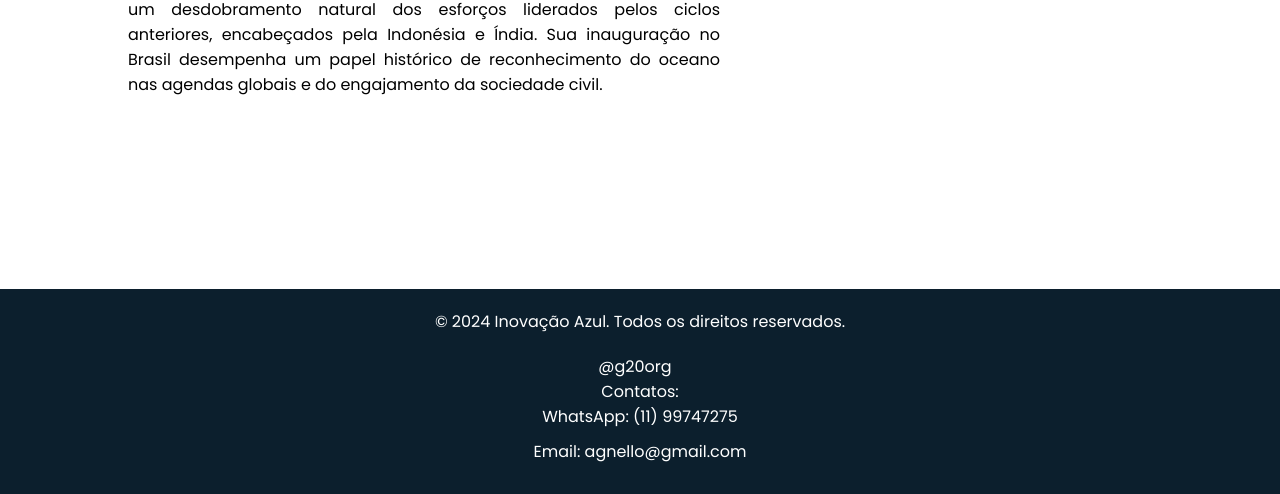
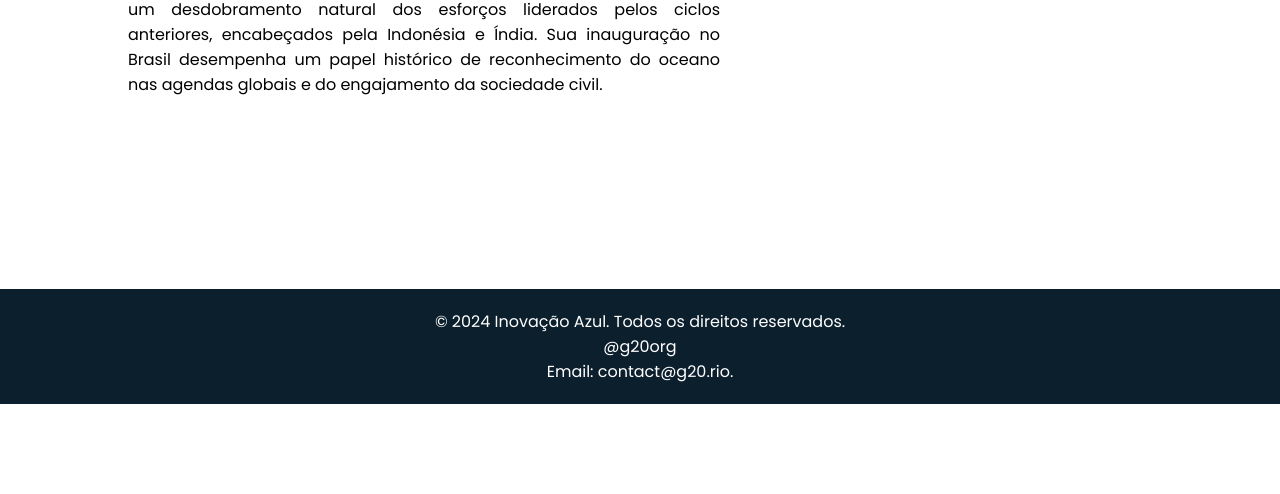
Before and after one commit to felipealamino/GS-FRONTT, a plain HTML site: page index.html in a window 1280 px wide. Shown: the part 579-1073 px from the top of the page. After the commit the page ends 983 px from the top, so only its background shows below. Drawn offline with Linux system fonts and the light colour scheme.

Commit message:
ajuste footer

```diff
--- a/css/styleIndex.css
+++ b/css/styleIndex.css
@@ -80,26 +80,8 @@ footer {
     text-align: center;
 }
 
-#socialmedia {
-    margin-top: 20px;
-}
-
-#socialmedia span {
-    display: inline-block;
-    margin-right: 10px;
-}
-
 .footer {
     max-width: 600px;
     margin: 0 auto;
     left: 0;
 }
-
-.footer ul {
-    list-style-type: none;
-    padding: 0;
-}
-
-.footer li {
-    margin-bottom: 10px;
-}
--- a/index.html
+++ b/index.html
@@ -43,20 +43,8 @@
     <footer>
         <section>
             <p>&copy; 2024 Inovação Azul. Todos os direitos reservados.</p>
-        </section>
-        <section id="socialmedia">
-            <span>@g20org</span>
-        </section>
-        <section>
-            <div class="footer">
-                <p>Contatos:</p>
-                <ul>
-                    <div class="lista-sem-marcadores">
-                        <li>WhatsApp: (11) 99747275</li>
-                        <li>Email: agnello@gmail.com</li>
-                    </div>
-                </ul>
-            </div>
+            <p>@g20org</p>
+            <p>Email: contact@g20.rio.</p>
         </section>
     </footer>
 </body>
```
